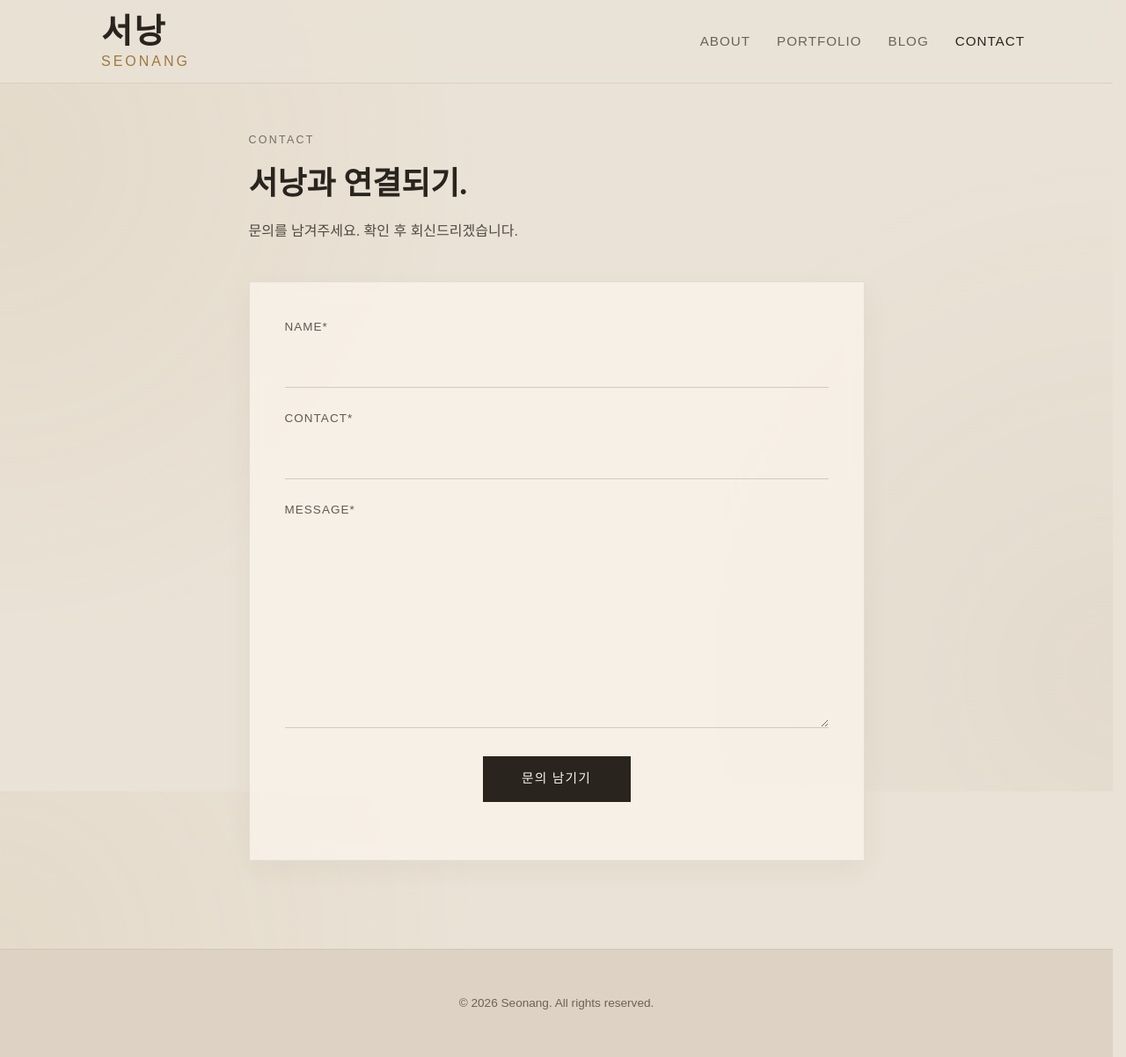
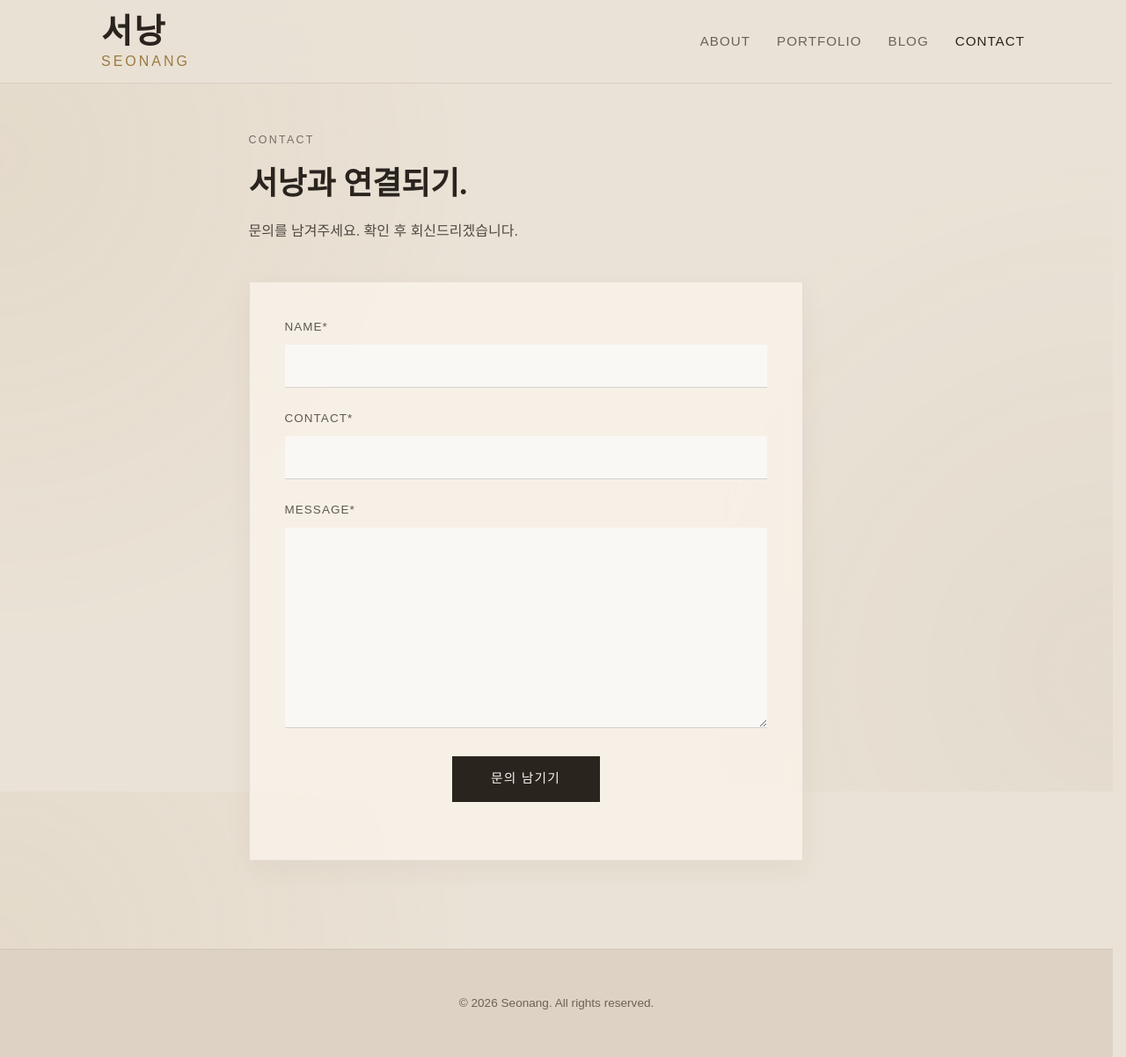
Before and after one commit to seonang/seonang.github.io, a Jekyll site: the page built from contact.html, in a window 1280 px wide and 1202 px high. Shown: the whole window at 88% size. Built offline with Jekyll 4.4.1, drawn with Linux system fonts in a browser that asks for light colours; some web fonts are replaced.

Commit message:
Update site.css

```diff
--- a/assets/css/site.css
+++ b/assets/css/site.css
@@ -766,7 +766,7 @@ body.post-template .post-date {
 }
 
 .contact-form-wrap {
-    width: 100%;
+    width: 90%;
     background: rgba(255, 248, 240, 0.62);
     backdrop-filter: blur(10px);
     border: 1px solid var(--border);
@@ -799,7 +799,7 @@ body.post-template .post-date {
     width: 100%;
     border: none;
     border-bottom: 1px solid rgba(34, 29, 24, 0.18);
-    background: transparent;
+    background: #FAF8F5;
     padding: 10px 0 12px;
     font: inherit;
     font-size: 1rem;
```
